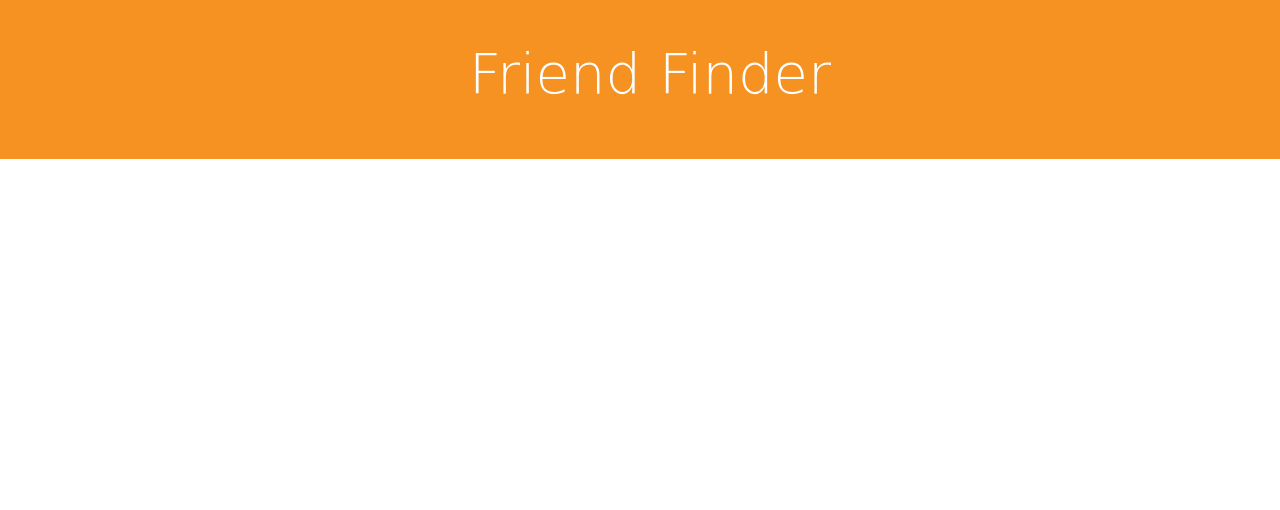
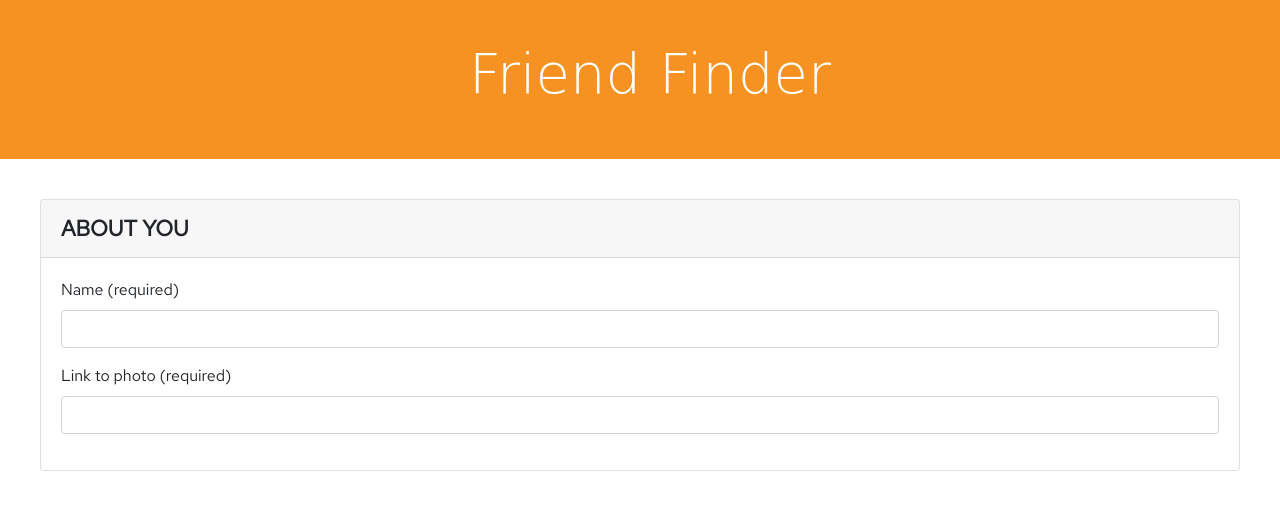
Before and after one commit to carmel-m/Friend-Finder, a website: page app/public/home.html in a window 1280 px wide. Drawn offline with nearby package versions, Linux system fonts and the light colour scheme; a web font is replaced by a local one.

```diff
--- a/app/public/home.html
+++ b/app/public/home.html
@@ -20,6 +20,19 @@
         </div>
     </div>
 
+    <div class="card">
+            <div class="card-header">ABOUT YOU</div>
+            <div class="card-body">
+                <div class="form-group">
+                    <label for="nameInput">Name (required)</label>
+                    <input type="text" class="form-control" id="name-input" placeholder="" required>
+                </div>
+                <div class="form-group">
+                    <label for="picInput">Link to photo (required)</label>
+                    <input type="text" class="form-control" id="pic-input" placeholder="" required>
+                </div>
+            </div>
+        </div>
 
     <script src="https://code.jquery.com/jquery-3.3.1.slim.min.js"
         integrity="sha384-q8i/X+965DzO0rT7abK41JStQIAqVgRVzpbzo5smXKp4YfRvH+8abtTE1Pi6jizo"
--- a/app/routing/apiRoutes.js
+++ b/app/routing/apiRoutes.js
@@ -45,7 +45,7 @@
     // that will be the person that answered the question the closest
 
     var bestFriend = friendData[bestFriendIndex];
-    console.log(bestFriend);
+    console.log(bestFriend.name);
 
   });
 };
```
Also changed, not shown: app/public/survey.html (+14 -2 lines), app/public/images/buster-bluth.jpg (added), app/public/images/george-bluth-sr.png (added), app/public/images/george-michael-bluth.jpg (added), app/public/images/gob-bluth.jpg (added), app/public/images/lindsay-bluth-funke.jpg (added), app/public/images/lucille-bluth.jpg (added), app/public/images/michael-bluth.jpg (added), app/public/images/tobias-funke.jpg (added), 1 other file.
